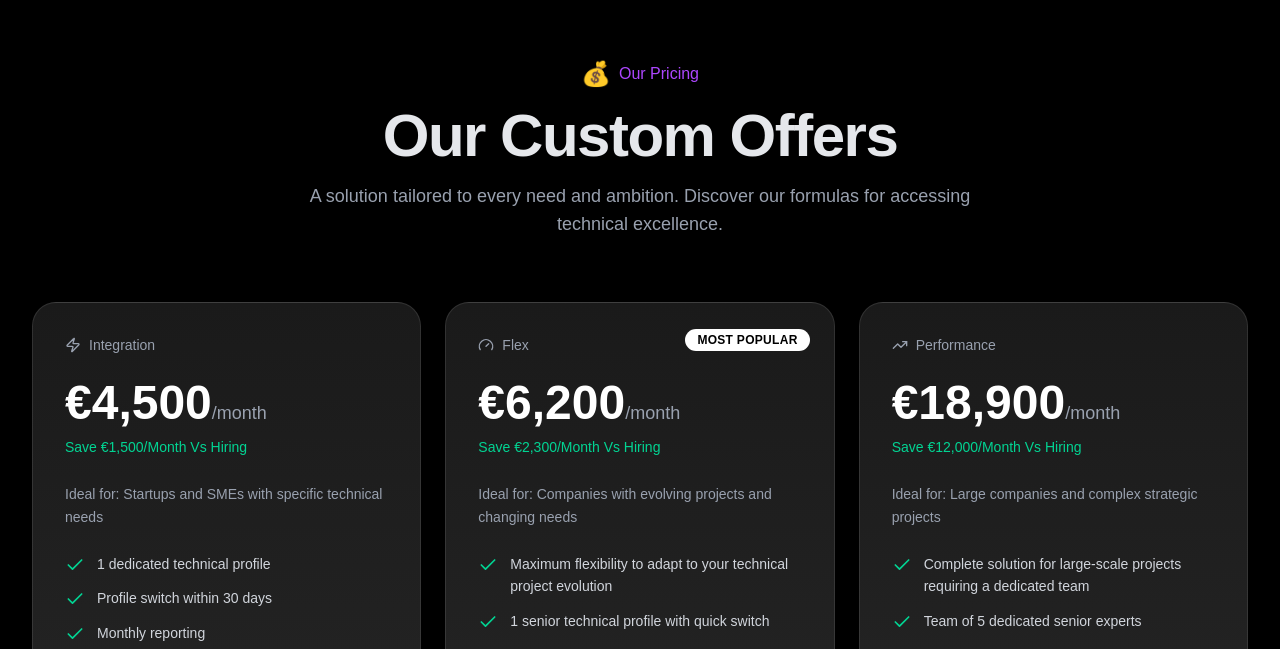
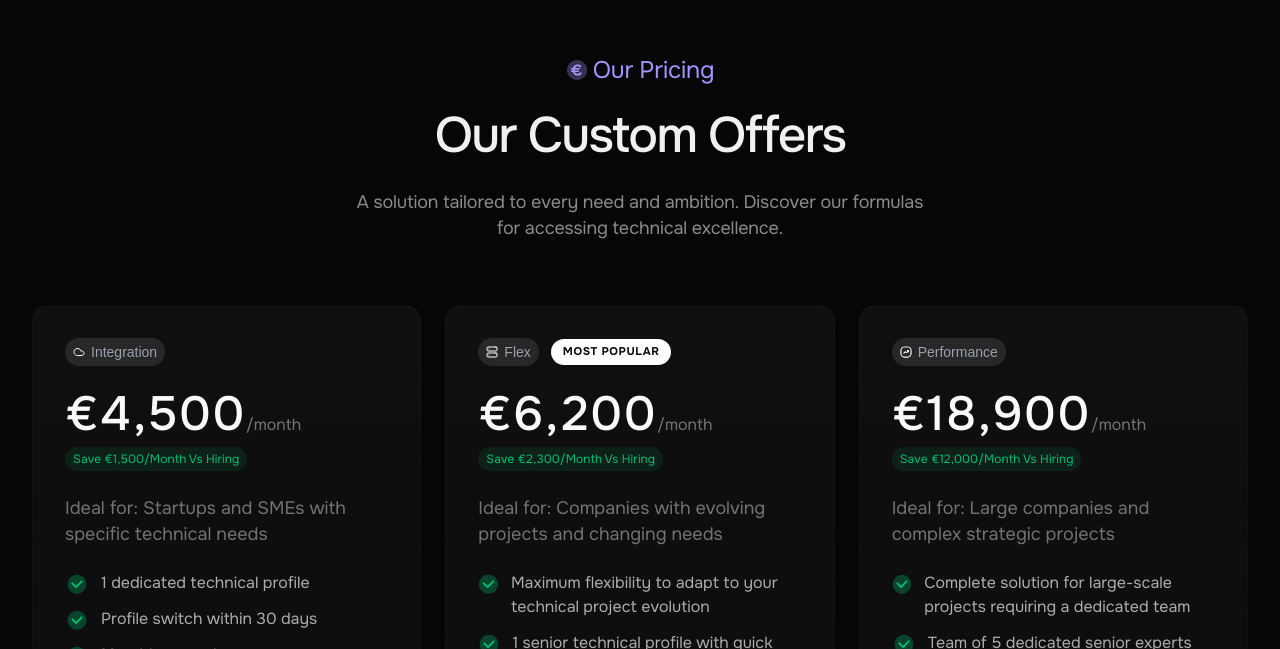
Before and after one commit to Boudjelal-Fateh/m3-games, a Next.js app: page / in a window 1280 px wide. Shown: the part 5191-5840 px from the top of the page. Built offline with nearby package versions, Linux system fonts and the light colour scheme.

Commit message:
feat: add VS Code recommended extensions and implement a new PricingSection component.

```diff
--- a/src/components/PricingSection.tsx
+++ b/src/components/PricingSection.tsx
@@ -1,6 +1,7 @@
 "use client";
 
 import { Check, Zap, Gauge, TrendingUp } from "lucide-react";
+import Image from "next/image";
 
 interface PricingTier {
   id: string;
@@ -19,7 +20,7 @@ const pricingTiers: PricingTier[] = [
   {
     id: "integration",
     name: "Integration",
-    icon: <Zap className="w-4 h-4" />,
+    icon: "/SVG-1.svg",
     price: "€4,500",
     period: "/month",
     savings: "Save €1,500/Month Vs Hiring",
@@ -37,7 +38,7 @@ const pricingTiers: PricingTier[] = [
   {
     id: "flex",
     name: "Flex",
-    icon: <Gauge className="w-4 h-4" />,
+    icon: "/SVG-6.svg",
     price: "€6,200",
     period: "/month",
     savings: "Save €2,300/Month Vs Hiring",
@@ -57,7 +58,7 @@ const pricingTiers: PricingTier[] = [
   {
     id: "performance",
     name: "Performance",
-    icon: <TrendingUp className="w-4 h-4" />,
+    icon: "/chart-line-up-2.svg",
     price: "€18,900",
     period: "/month",
     savings: "Save €12,000/Month Vs Hiring",
@@ -79,18 +80,23 @@ const pricingTiers: PricingTier[] = [
 
 export default function PricingSection() {
   return (
-    <section className="bg-black py-20 px-4 md:px-8">
+    <section className=" py-20 px-4 md:px-8">
       <div className="max-w-7xl mx-auto">
         {/* Header */}
         <div className="flex flex-col items-center text-center mb-16">
-          <div className="flex items-center gap-2 text-purple-500 mb-4">
-            <span className="text-2xl">💰</span>
-            <span className="text-base font-medium">Our Pricing</span>
+          <div className="flex items-center gap-[5px] text-purple-500 mb-4">
+              <Image
+                       src={"/euro.svg"}
+                       alt="Technology Icon"
+                       width={22}
+                       height={22}
+                     />
+            <span className="text-[24px] leading-[24px] text-[#A594FD] font-onest font-[400] -tracking-[0.24px]">Our Pricing</span>
           </div>
-          <h2 className="text-4xl md:text-5xl lg:text-6xl font-bold mb-4 tracking-tight text-gray-200">
+          <h2 className="text-[32px] sm:text-[40px] lg:text-[50px] leading-normal font-onest font-[500] -tracking-[1.76px] text-[#F1F1EF] mb-4">
             Our Custom Offers
           </h2>
-          <p className="text-gray-400 text-base md:text-lg max-w-2xl">
+          <p className="text-center font-onest font-[400] text-[16px] sm:text-[18px] leading-[26px] -tracking-[0.16px] text-[#adadad]/80 max-w-[594px] mx-auto">
             A solution tailored to every need and ambition. Discover our formulas
             for accessing technical excellence.
           </p>
@@ -101,38 +107,45 @@ export default function PricingSection() {
           {pricingTiers.map((tier) => (
             <div
               key={tier.id}
-              className="relative bg-gradient-to-b from-[#1a1a1a] to-[#2a2a2a] rounded-3xl p-8 border border-white/10 hover:border-white/20 transition-all flex flex-col"
+              className="relative flex flex-col p-8 rounded-[16px] border border-[rgba(255,255,255,0.02)] transition-all bg-gradient-to-b from-[#101010] to-[#101010]/50"
             >
-              {/* Popular Badge */}
-              {tier.isPopular && (
-                <div className="absolute top-6 right-6">
-                  <span className="bg-white text-black text-xs font-bold px-3 py-1 rounded-full uppercase tracking-wide">
+              <div className="flex items-center gap-3 mb-6">
+                <div className="inline-flex items-center gap-[6px] px-[8px] py-[4px] rounded-full bg-[rgba(255,255,255,0.10)] w-fit text-gray-400">
+                  {typeof tier.icon === "string" ? (
+                    <Image
+                      src={tier.icon}
+                      alt="Technology Icon"
+                      width={12}
+                      height={12}
+                    />
+                  ) : (
+                    tier.icon
+                  )}
+                  <span className="text-sm font-medium">{tier.name}</span>
+                </div>
+
+                {tier.isPopular && (
+                  <span className="flex items-start px-[12px] py-[4px] rounded-[100px] bg-[#FFF] text-[#0A0A0A] font-onest text-[11.2px] font-[700] leading-[17.92px] tracking-[0.56px] uppercase">
                     Most Popular
                   </span>
-                </div>
-              )}
-
-              {/* Header */}
-              <div className="flex items-center gap-2 text-gray-400 mb-6">
-                {tier.icon}
-                <span className="text-sm font-medium">{tier.name}</span>
+                )}
               </div>
 
               {/* Price */}
               <div className="mb-2">
-                <span className="text-5xl font-bold text-white">{tier.price}</span>
-                <span className="text-gray-400 text-lg">{tier.period}</span>
+                <span className="text-[32px] lg:text-[48px] leading-[48px] font-onest font-[500] tracking-[1.688px] text-[#FAFAFA]">{tier.price}</span>
+                <span className="text-[#737373] text-[16px] leading-[25.6px] font-onest font-[400]">{tier.period}</span>
               </div>
 
               {/* Savings Badge */}
               <div className="mb-6">
-                <span className="text-emerald-400 text-sm font-medium">
+                <span className="inline-flex items-center gap-[6px] px-[8px] py-[4px] rounded-full bg-[rgba(1,191,115,0.10)] text-[#01BF73] text-[12px] font-onest font-[400] leading-[16px] tracking-[0.094px] capitalize">
                   {tier.savings}
                 </span>
               </div>
 
               {/* Description */}
-              <p className="text-gray-400 text-sm mb-6 leading-relaxed">
+              <p className="text-[#737373] text-[18px] leading-[26px] font-onest font-[400] mb-6">
                 {tier.description}
               </p>
 
@@ -140,8 +153,14 @@ export default function PricingSection() {
               <ul className="space-y-3 mb-8">
                 {tier.features.map((feature, index) => (
                   <li key={index} className="flex items-start gap-3">
-                    <Check className="w-5 h-5 text-emerald-400 flex-shrink-0 mt-0.5" />
-                    <span className="text-gray-300 text-sm leading-relaxed">
+                    <Image
+                                      src={"/check-circle-1.svg"}
+                                      width={20}
+                                      height={20}
+                                      alt="Check Icon"
+                                      className="sm:w-6 sm:h-6"
+                                    />
+                    <span className="text-[#ADADAD] text-[16px] font-onest font-[400] leading-normal">
                       {feature}
                     </span>
                   </li>
@@ -150,10 +169,10 @@ export default function PricingSection() {
 
               {/* CTA Button */}
               <button
-                className={`w-full py-3 px-6 rounded-xl font-medium transition-all mt-auto ${
+                className={`flex items-center justify-center w-full h-[50px] px-6 py-3 shrink-0 rounded-[8px] font-medium transition-all mt-auto ${
                   tier.buttonVariant === "light"
-                    ? "bg-white text-black hover:bg-gray-100"
-                    : "bg-[#0a0a0a] text-white border border-white/10 hover:bg-[#1a1a1a]"
+                    ? "bg-[#E6E6E6] text-black hover:bg-[#d4d4d4] shadow-[0_0_0_2px_rgba(0,0,0,0.50),0_0_14px_0_rgba(255,255,255,0.25),inset_0_-1px_0.4px_0_rgba(0,0,0,0.20),inset_0_1px_0.4px_0_#FFF]"
+                    : "bg-[#1A1A1A] text-white border border-[rgba(255,255,255,0.08)] hover:bg-[#252525]"
                 }`}
               >
                 GET STARTED
```
